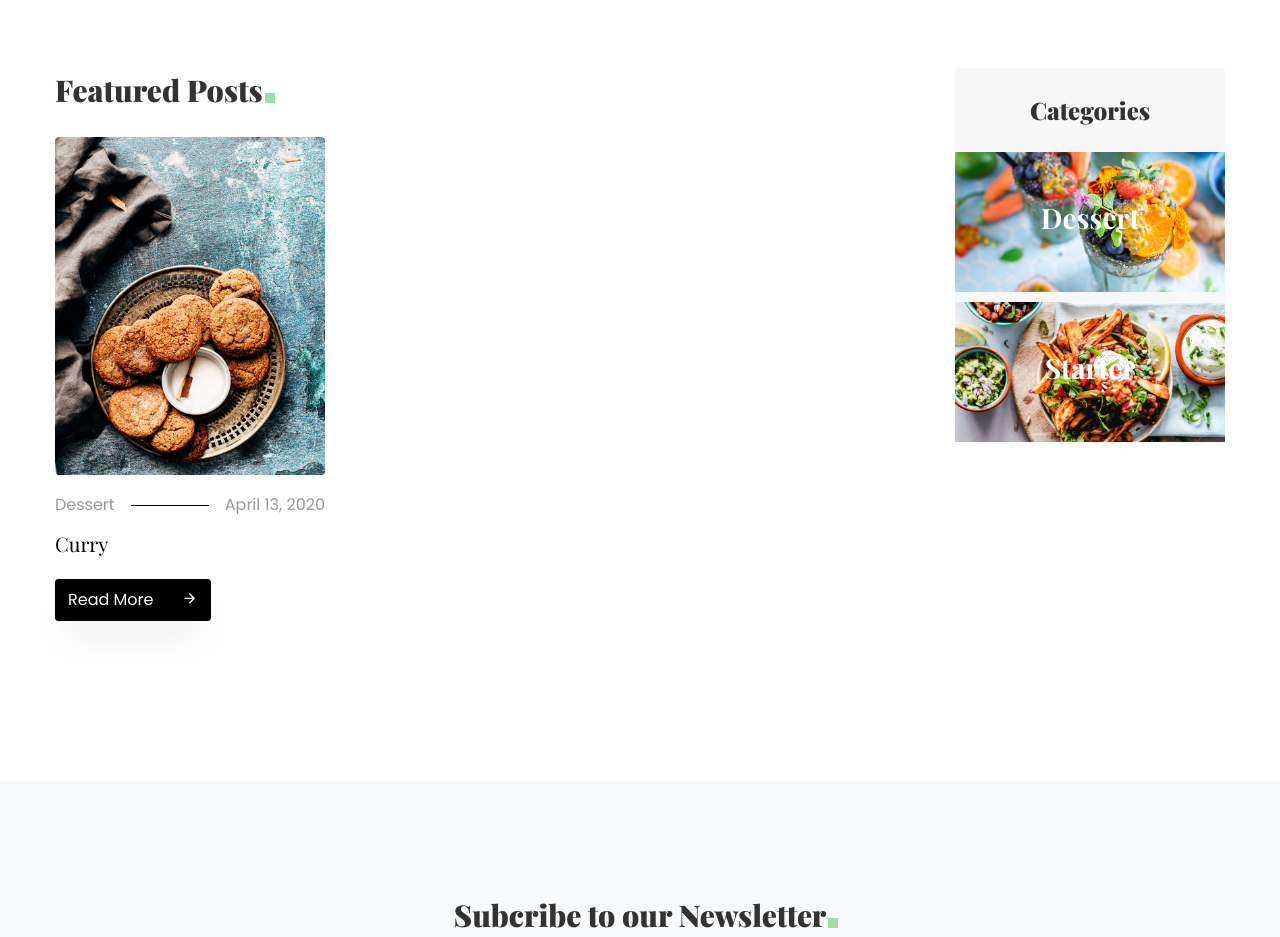
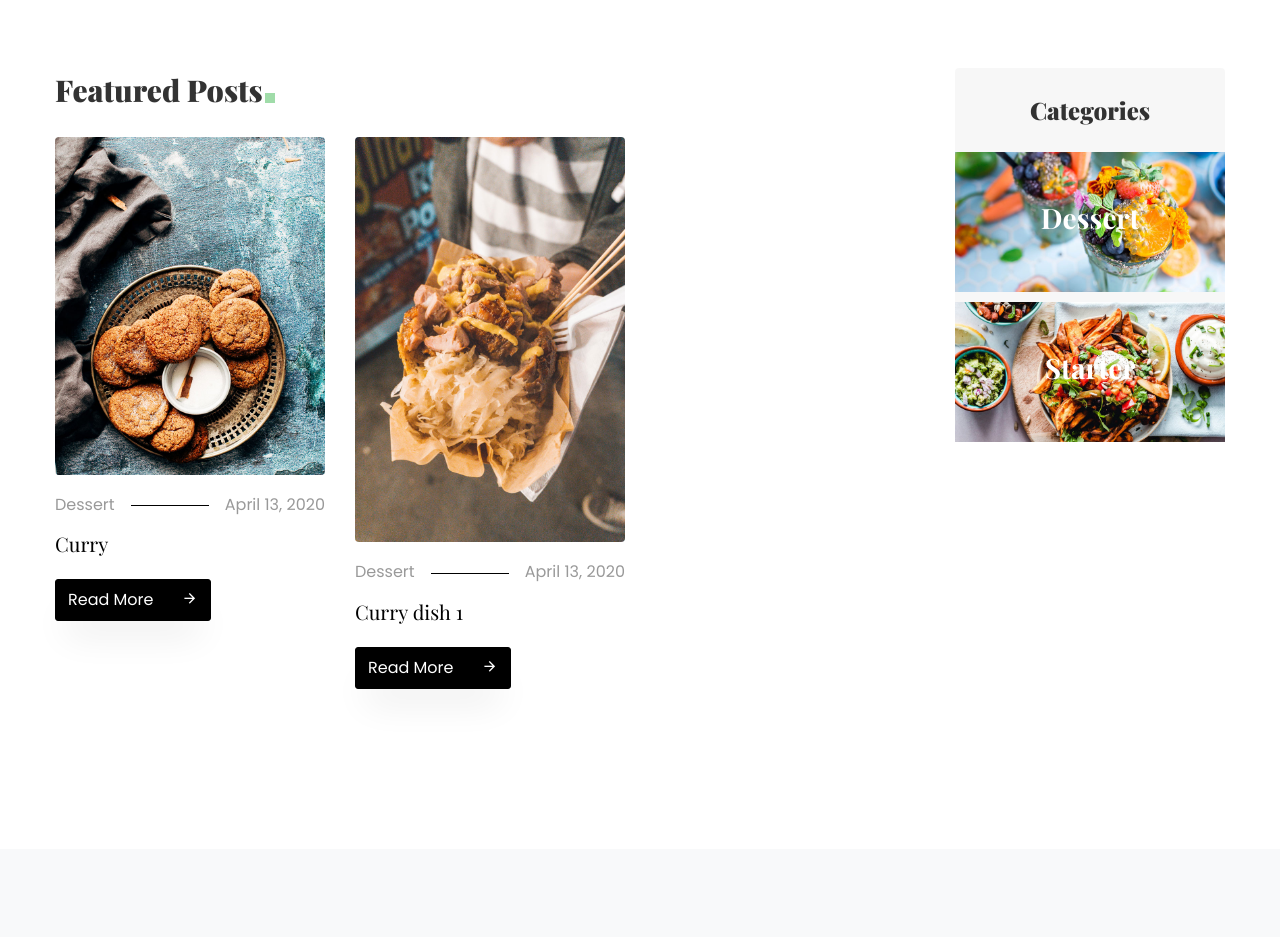
Before and after one commit to serialberry/abula, a plain HTML site: page index.html in a window 1280 px wide. Shown: the part 1660-2597 px from the top of the page. Drawn offline with nearby package versions, Linux system fonts and the light colour scheme; some packages are replaced by stand-ins of ours; no server answers; files whose address does not match are found by name; a web font is replaced by a local one.

Commit message:
Update master to output generated at 81facd6

```diff
--- a/feed.xml
+++ b/feed.xml
@@ -1,4 +1,4 @@
-<?xml version="1.0" encoding="utf-8"?><feed xmlns="http://www.w3.org/2005/Atom" ><generator uri="https://jekyllrb.com/" version="4.0.1">Jekyll</generator><link href="/feed.xml" rel="self" type="application/atom+xml" /><link href="/" rel="alternate" type="text/html" /><updated>2020-05-23T09:43:51-05:00</updated><id>/feed.xml</id><title type="html">Abula</title><subtitle>South Asian recipes</subtitle><entry><title type="html">Curry dish 1</title><link href="/2020/04/Curry-copy.html" rel="alternate" type="text/html" title="Curry dish 1" /><published>2020-04-13T06:50:36-05:00</published><updated>2020-04-13T06:50:36-05:00</updated><id>/2020/04/Curry%20copy</id><content type="html" xml:base="/2020/04/Curry-copy.html">&lt;h2 id=&quot;header-1&quot;&gt;Header 1&lt;/h2&gt;
+<?xml version="1.0" encoding="utf-8"?><feed xmlns="http://www.w3.org/2005/Atom" ><generator uri="https://jekyllrb.com/" version="4.0.1">Jekyll</generator><link href="/feed.xml" rel="self" type="application/atom+xml" /><link href="/" rel="alternate" type="text/html" /><updated>2020-05-23T09:45:01-05:00</updated><id>/feed.xml</id><title type="html">Abula</title><subtitle>South Asian recipes</subtitle><entry><title type="html">Curry dish 1</title><link href="/2020/04/Curry-copy.html" rel="alternate" type="text/html" title="Curry dish 1" /><published>2020-04-13T06:50:36-05:00</published><updated>2020-04-13T06:50:36-05:00</updated><id>/2020/04/Curry%20copy</id><content type="html" xml:base="/2020/04/Curry-copy.html">&lt;h2 id=&quot;header-1&quot;&gt;Header 1&lt;/h2&gt;
 &lt;p&gt;You’ll find this post in your &lt;code class=&quot;highlighter-rouge&quot;&gt;_posts&lt;/code&gt; directory. Go ahead and edit it and re-build the site to see your changes. You can rebuild the site in many different ways, but the most common way is to run &lt;code class=&quot;highlighter-rouge&quot;&gt;jekyll serve&lt;/code&gt;, which launches a web server and auto-regenerates your site when a file is updated.&lt;/p&gt;
 
 &lt;p&gt;Jekyll requires blog post files to be named according to the following format:&lt;/p&gt;
@@ -10,7 +10,7 @@
 
 &lt;p&gt;Jekyll also offers powerful support for code snippets:&lt;/p&gt;
 
-&lt;p&gt;Check out the &lt;a href=&quot;https://jekyllrb.com/docs/home&quot;&gt;Jekyll docs&lt;/a&gt; for more info on how to get the most out of Jekyll. File all bugs/feature requests at &lt;a href=&quot;https://github.com/jekyll/jekyll&quot;&gt;Jekyll’s GitHub repo&lt;/a&gt;. If you have questions, you can ask them on &lt;a href=&quot;https://talk.jekyllrb.com/&quot;&gt;Jekyll Talk&lt;/a&gt;.&lt;/p&gt;</content><author><name>_authors/tinesha.md</name></author><category term="Punding" /><summary type="html">Header 1 You’ll find this post in your _posts directory. Go ahead and edit it and re-build the site to see your changes. You can rebuild the site in many different ways, but the most common way is to run jekyll serve, which launches a web server and auto-regenerates your site when a file is updated.</summary></entry><entry><title type="html">Curry</title><link href="/2020/04/Curry.html" rel="alternate" type="text/html" title="Curry" /><published>2020-04-13T06:50:36-05:00</published><updated>2020-04-13T06:50:36-05:00</updated><id>/2020/04/Curry</id><content type="html" xml:base="/2020/04/Curry.html">&lt;h2 id=&quot;header-1&quot;&gt;Header 1&lt;/h2&gt;
+&lt;p&gt;Check out the &lt;a href=&quot;https://jekyllrb.com/docs/home&quot;&gt;Jekyll docs&lt;/a&gt; for more info on how to get the most out of Jekyll. File all bugs/feature requests at &lt;a href=&quot;https://github.com/jekyll/jekyll&quot;&gt;Jekyll’s GitHub repo&lt;/a&gt;. If you have questions, you can ask them on &lt;a href=&quot;https://talk.jekyllrb.com/&quot;&gt;Jekyll Talk&lt;/a&gt;.&lt;/p&gt;</content><author><name>_authors/tinesha.md</name></author><category term="" /><category term="Punding" /><summary type="html">Header 1 You’ll find this post in your _posts directory. Go ahead and edit it and re-build the site to see your changes. You can rebuild the site in many different ways, but the most common way is to run jekyll serve, which launches a web server and auto-regenerates your site when a file is updated.</summary></entry><entry><title type="html">Curry</title><link href="/2020/04/Curry.html" rel="alternate" type="text/html" title="Curry" /><published>2020-04-13T06:50:36-05:00</published><updated>2020-04-13T06:50:36-05:00</updated><id>/2020/04/Curry</id><content type="html" xml:base="/2020/04/Curry.html">&lt;h2 id=&quot;header-1&quot;&gt;Header 1&lt;/h2&gt;
 &lt;p&gt;You’ll find this post in your &lt;code class=&quot;highlighter-rouge&quot;&gt;_posts&lt;/code&gt; directory. Go ahead and edit it and re-build the site to see your changes. You can rebuild the site in many different ways, but the most common way is to run &lt;code class=&quot;highlighter-rouge&quot;&gt;jekyll serve&lt;/code&gt;, which launches a web server and auto-regenerates your site when a file is updated.&lt;/p&gt;
 
 &lt;p&gt;Jekyll requires blog post files to be named according to the following format:&lt;/p&gt;
--- a/index.html
+++ b/index.html
@@ -176,6 +176,19 @@
 </div>
                     </div>
 
+                    <div class="col-md-4 ftco-animate">
+                        <div class="blog-entry">
+    <a href="/2020/04/Curry-copy.html" class="img-2"><img src="/assets/images/image_3.jpg" class="img-fluid"
+            alt="Curry dish 1"></a>
+    <div class="text pt-3">
+        <p class="meta d-flex"><span class="pr-3">Dessert</span><span class="ml-auto pl-3">April 13, 2020</span></p>
+        <h3><a href="/2020/04/Curry-copy.html">Curry dish 1</a></h3>
+        <p class="mb-0"><a href="/2020/04/Curry-copy.html" class="btn btn-black py-2">Read More <span
+                    class="icon-arrow_forward ml-4"></span></a></p>
+    </div>
+</div>
+                    </div>
+
 
                 </div>
             </div>
```
Also changed, not shown: 2020/04/Curry-copy.html (+3 -0 lines), 2020/04/Curry.html (+3 -0 lines).
